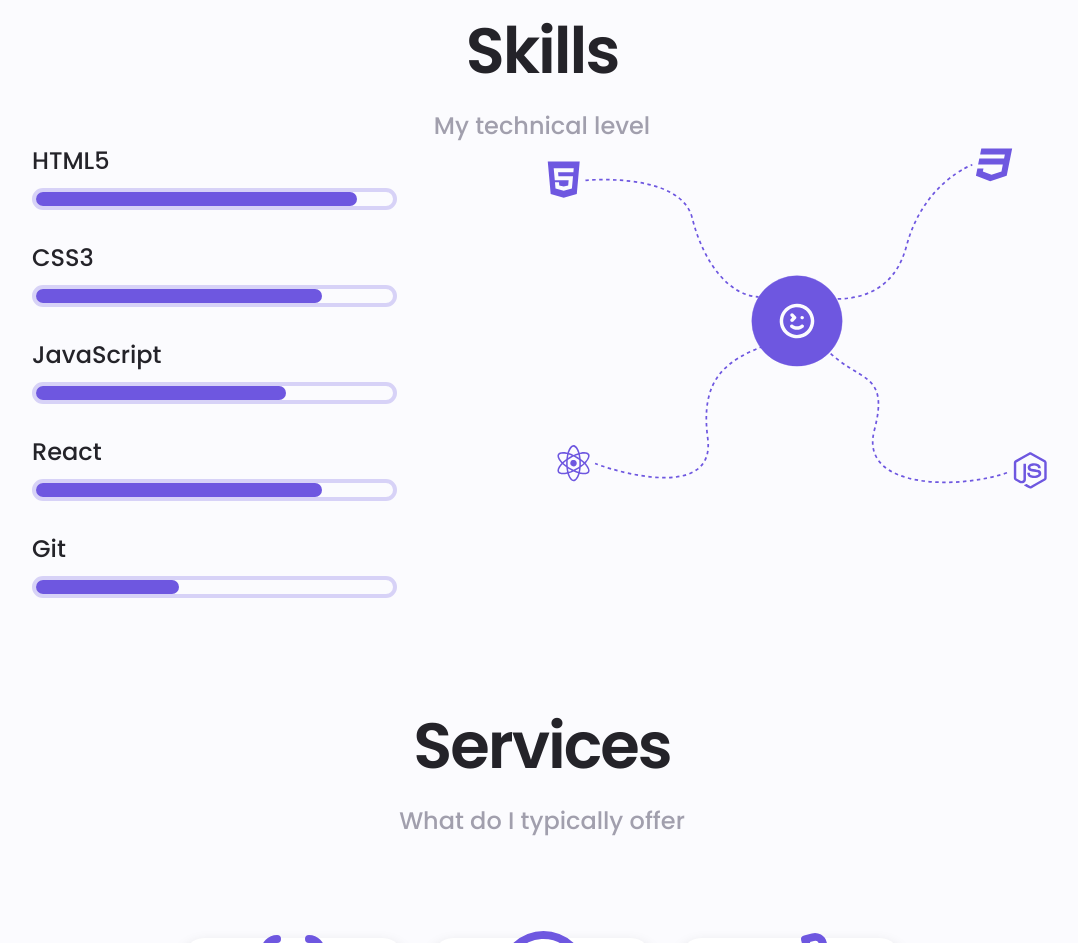
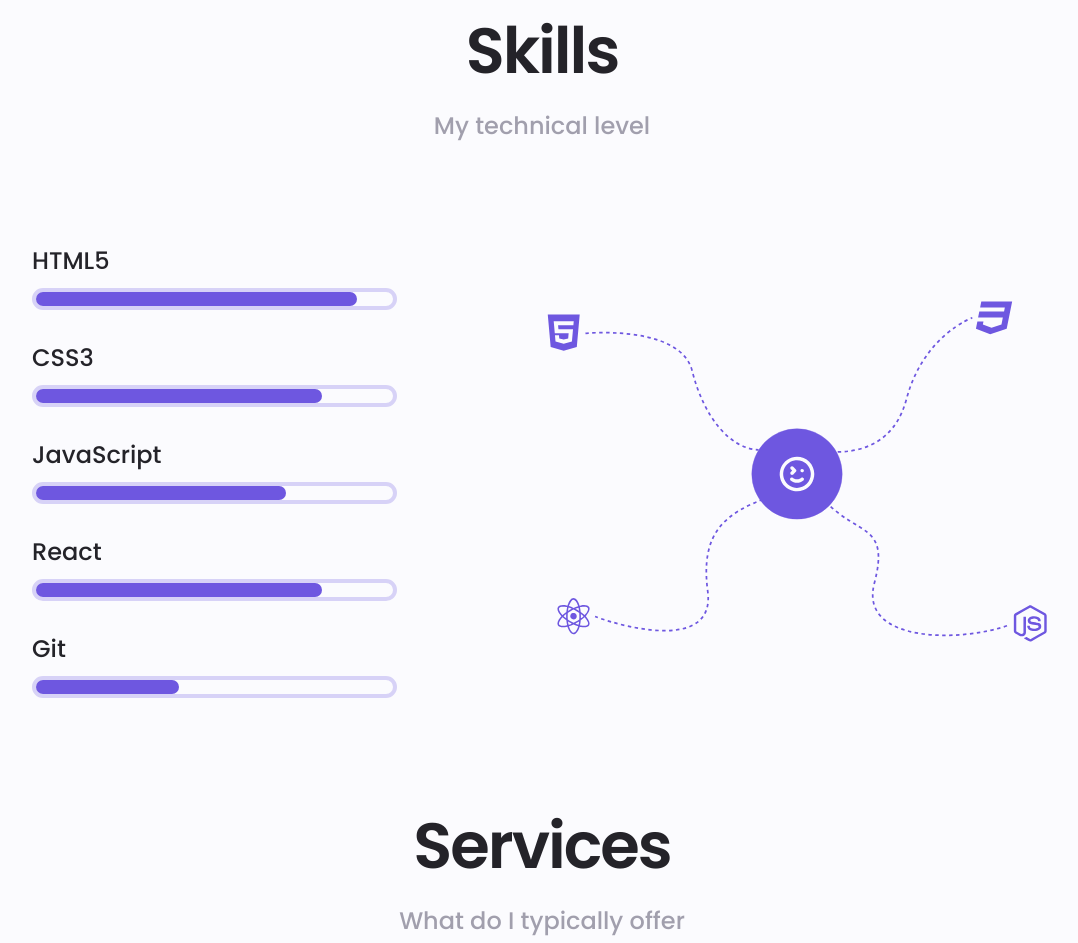
Before and after one commit to MerouaneBali/Alexa-Portfolio, a plain HTML site: page index.html in a window 1280 px wide. Shown: the part 1688-2631 px from the top of the page, without its empty margins (98-1176 px from the left). Drawn offline with Linux system fonts and the light colour scheme.

Commit message:
add margin-top to container

```diff
--- a/style.scss
+++ b/style.scss
@@ -408,7 +408,9 @@ nav {
   .container {
     display: flex;
     flex-direction: row;
+    align-items: center;
     width: 100%;
+    margin-top: 100px;
 
     .details {
       flex: 1;
```
Also changed, not shown: style.css, 1 other file.
